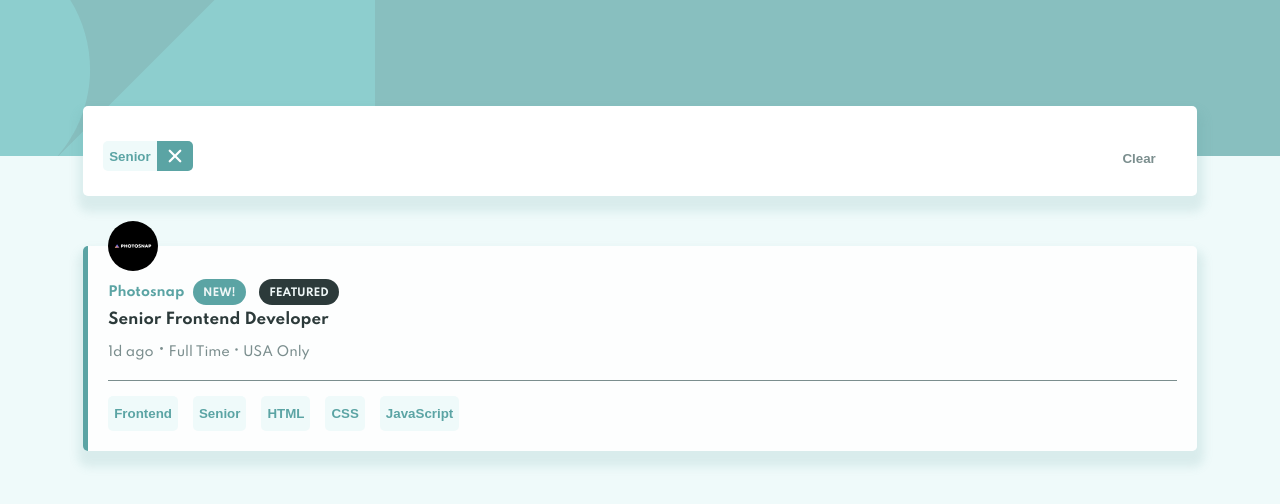
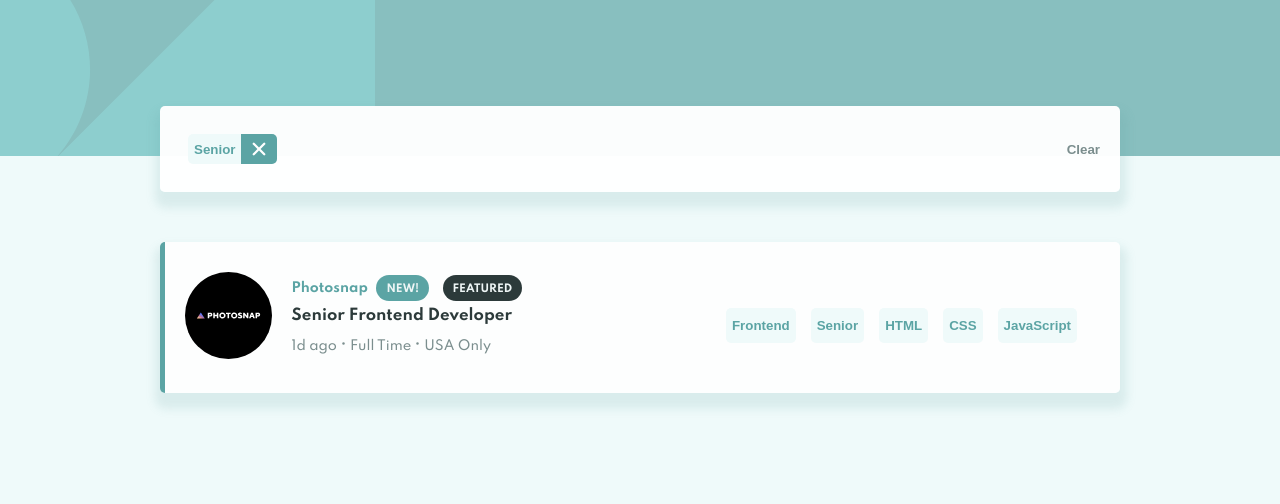
Before and after one commit to Kasia-Sikora/FA-static-job-listings, a React (Create React App) app: page / in a window 1280 px wide. Both pictures are taken after a click on the button "Senior". Shown: the top 504 px of the page. Built offline with nearby package versions, Linux system fonts and the light colour scheme.

Commit message:
Implement desktop layout

```diff
--- a/src/components/Content/Content.js
+++ b/src/components/Content/Content.js
@@ -20,7 +20,6 @@ const Content = ({ jobs }) => {
     if (!searchedAttr.length) {
       setFilteredJobs(jobs)
     } else {
-
       let tempJobList = [];
       let count = 0;
       for (let job of jobs) {
--- a/src/components/Content/Content.module.scss
+++ b/src/components/Content/Content.module.scss
@@ -9,3 +9,9 @@
 .list{
     width: 100%;
 }
+
+@media only screen and (min-width: 1201px){
+ .content{
+   width: 75%;
+ }
+}
--- a/src/components/Content/ListItem.js
+++ b/src/components/Content/ListItem.js
@@ -38,17 +38,18 @@ const ListItem = ({ job, searchAttrHandler }) => {
           : styles.listItem
       }
     >
-      <div className={styles.itemContent}>
-        <div className={styles.avatar}>
+      <div className={styles.avatar}>
           <img src={logo.slice(1)} alt="logo" />
         </div>
+      <div className={styles.itemContent}>
+
         <div className={styles.info}>
           <ul className={styles.companyData}>
             <li>
               {company} {job.new ? <Badge type={newBadge} /> : ""}{" "}
               {featured ? <Badge type={featuredBadge} /> : ""}
             </li>
-            <li>{position}</li>
+            <li><span onClick={ () => searchAttrHandler(position)}>{position}</span></li>
             <li>
               <ul className={styles.details}>
                 <li>{postedAt}</li>
--- a/src/components/Content/ListItem.module.scss
+++ b/src/components/Content/ListItem.module.scss
@@ -11,13 +11,15 @@
   display: flex;
   flex-wrap: wrap;
 
-  &.featured{
+
+  &.featured {
     border-left: 5px solid $cyanBadgeColor;
   }
 
   .itemContent {
     border-bottom: 1px solid $detailsColor;
     width: 100%;
+  }
 
   .avatar {
     width: 50px;
@@ -26,7 +28,6 @@
 
     img {
       width: 100%;
-      }
     }
   }
 }
@@ -42,13 +43,15 @@
       color: $cyanBadgeColor;
       font-weight: 700;
       display: inline;
-      // display: inline-flex;
     }
 
-    &:nth-child(2) {
+    &:nth-child(2) > span {
       font-weight: 700;
       color: $badgeDarkAndRole;
       font-size: $basicFontSize;
+      &:hover {
+        color: $cyanBadgeColor;
+      }
     }
   }
 
@@ -64,7 +67,6 @@
 .buttons {
   display: flex;
   flex-wrap: wrap;
-}
 
   button {
     border: none;
@@ -74,4 +76,40 @@ button {
     padding: 10px 6px;
     margin: 15px 15px 0 0;
     border-radius: $borderRadius;
+
+    &:hover {
+      color: $listElements;
+      background-color: $cyanBadgeColor;
     }
+  }
+}
+
+@media only screen and (min-width: 769px) {
+  .listItem {
+    flex-wrap: nowrap;
+    align-items: center;
+
+    .itemContent {
+      border-bottom: unset;
+      width: 50%;
+    }
+
+    .avatar {
+      width: 100px;
+      position: relative;
+      top: unset;
+      margin-right: 20px;
+
+      img {
+        width: 100%;
+      }
+    }
+  }
+
+  .buttons {
+    align-self: center;
+    justify-content: flex-end;
+    width: 50%;
+    margin: 8px;
+  }
+}
--- a/src/components/Content/Search/Search.module.scss
+++ b/src/components/Content/Search/Search.module.scss
@@ -7,7 +7,7 @@
 .seachBar {
   display: flex;
   justify-content: space-between;
-  background-color: hsl(0, 0%, 100%);
+  background-color: hsla(0, 0%, 100%, 0.966);
   box-shadow: 1px 10px 10px 6px hsla(180, 29%, 50%, 0.15);
   border-radius: $borderRadius;
   margin-top: -50px;
@@ -19,12 +19,21 @@
 .clear{
     background-color: unset;
     color: $detailsColor;
+    border: none;
+    font-weight: 700;
+    padding: 0;
+    align-self: center;
+
+    &:hover{
+        color: $cyanBadgeColor;
+        text-decoration: underline;
+    }
 }
 
 .chips {
     display: flex;
     flex-wrap: wrap;
-    justify-content: space-between;
+    align-items: center;
 
   .chip {
     height: 30px;
@@ -32,13 +41,13 @@
     background-color: #effafa;
     color: #5ba4a4;
     font-weight: 700;
-    margin: 15px 15px 0 0;
-    padding: 0 0 0 6px;
+    margin: 8px;
     border-radius: 5px;
     height: 30px;
     overflow: hidden;
     display: flex;
     align-items: center;
+    padding: 0 0 0  6px;
 
     .close {
       background-color: $cyanBadgeColor;
@@ -47,6 +56,10 @@
       margin-left:6px;
       fill: white;
       padding: 3px;
+
+      &:hover{
+        background-color: $badgeDarkAndRole;
+      }
     }
   }
 }
```
Lines whose indentation alone changed are shown as unchanged.
